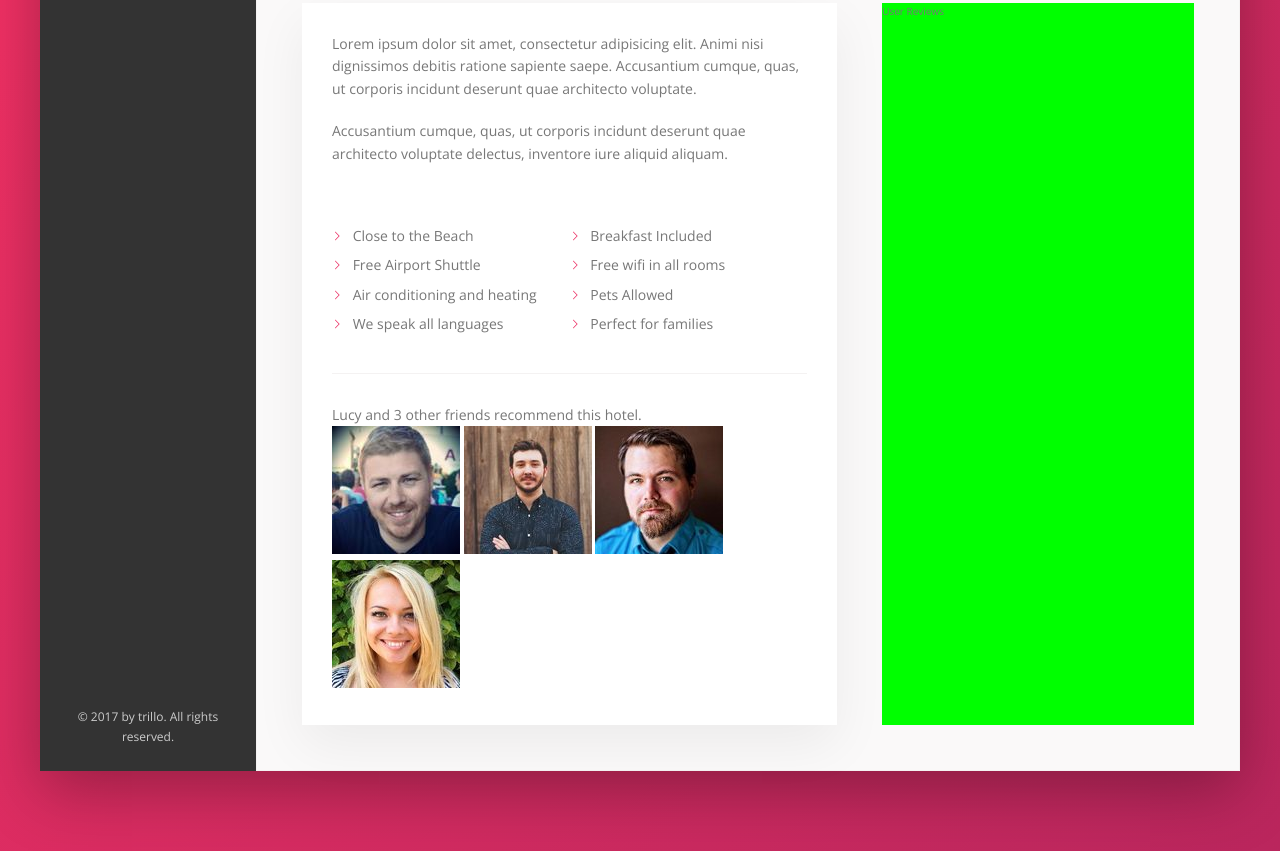
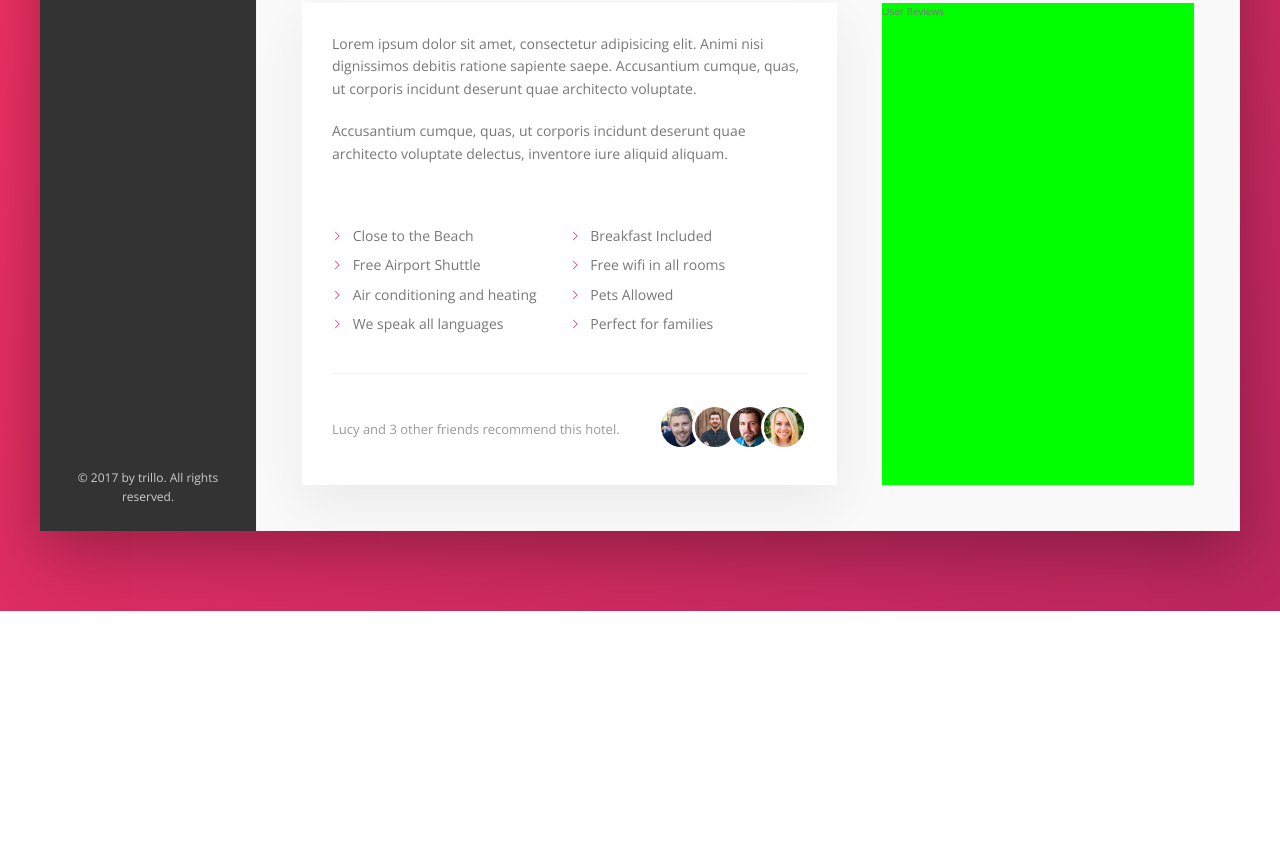
Before and after one commit to jyandell83/advanced-css-project-2, a website: page index.html in a window 1280 px wide. Shown: the part 645-1496 px from the top of the page. After the commit the page ends 1256 px from the top, so only its background shows below. Drawn offline with nearby package versions, Linux system fonts and the light colour scheme.

Commit message:
finish style of description section

```diff
--- a/sass/_components.scss
+++ b/sass/_components.scss
@@ -361,3 +361,31 @@
 
 //////////////////////////////
 //RECOMMEND
+
+.recommend {
+    font-size: 1.3rem;
+    color: var(--color-grey-dark-3);
+
+    display: flex;
+    align-items: center;
+
+    &__count {
+        margin-right: auto;
+    }
+
+    &__photo {
+
+    }
+
+    &__photo {
+        box-sizing: content-box;
+        height: 4rem;
+        width: 4rem;
+        border-radius: 50%;
+        border: 3px solid #fff;
+
+        &:not(:last-child) {
+            margin-right: -1.5rem;
+        }
+    }
+}
```
Also changed, not shown: css/style.css.
